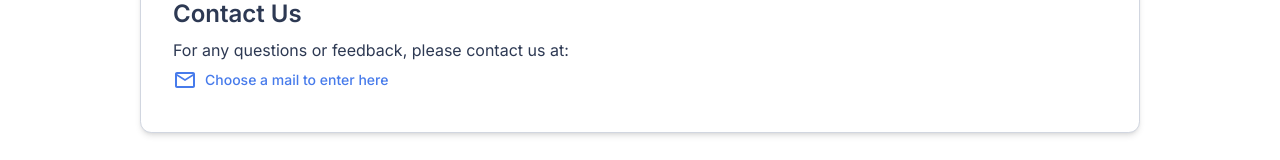
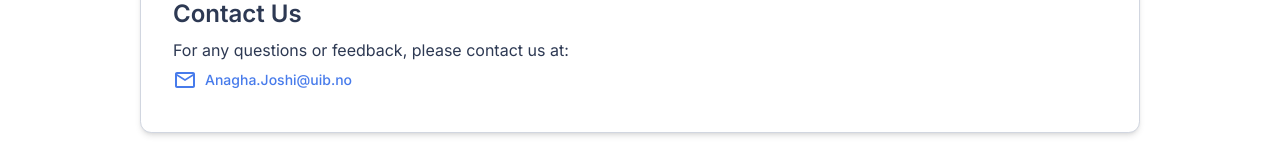
Before and after one commit to INF219-pregnancy-risk/pregnancy-risk, a Next.js app: page /about in a window 1280 px wide. Shown: the part 577-737 px from the top of the page. Built offline with nearby package versions, Linux system fonts and the light colour scheme.

Commit message:
Fix mail and image

```diff
--- a/src/app/about/page.tsx
+++ b/src/app/about/page.tsx
@@ -1,6 +1,6 @@
 import LinkButton from "@/components/inputs/buttons/LinkButton";
+import EmailOutlinedIcon from "@mui/icons-material/EmailOutlined";
 import React from "react";
-import EmailOutlinedIcon from "@mui/icons-material/EmailOutlined";
 
 const AboutPage = () => {
   return (
@@ -40,12 +40,12 @@ const AboutPage = () => {
         For any questions or feedback, please contact us at:
         <div className="mt-1">
           <LinkButton
-            href="#mailto:xxx@xxx"
+            href="mailto:Anagha.Joshi@uib.no"
             variant={"link"}
             size={"min"}
             icon={<EmailOutlinedIcon />}
           >
-            Choose a mail to enter here
+            Anagha.Joshi@uib.no
           </LinkButton>
         </div>
       </p>
--- a/src/app/page.tsx
+++ b/src/app/page.tsx
@@ -41,8 +41,8 @@ export default function Home() {
             {/* Image Section */}
             <div className="flex relative h-auto w-[400px] max-w-full aspect-square md:h-auto">
               <Image
-                // src='/pregnant.svg'
-                src="/gptpregnant.png"
+                src="/pregnant.svg"
+                //src="/gptpregnant.png"
                 alt="product preview"
                 // objectFit="contain"
                 quality={100}
```
